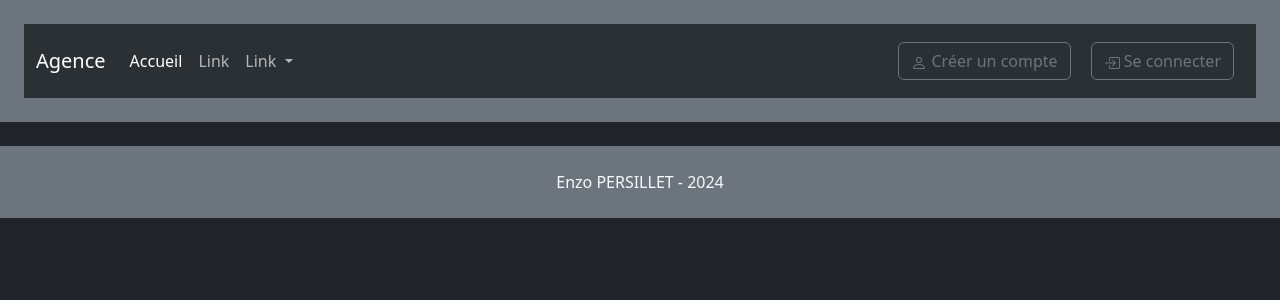
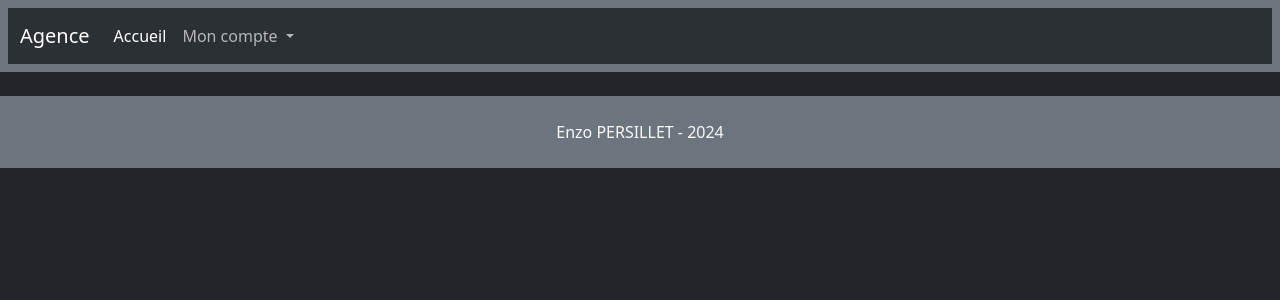
Before and after one commit to Tutez64/IPSSI-Agence, a PHP site: template vue/template.php in a window 1280 px wide. Shown: the top 300 px of the page. Run offline with PHP 8.4, Linux system fonts and the light colour scheme; the template is opened without the code that fills it, so the values that code supplies are empty; the visitor is signed in with stand-in values (Sample User, id 1).

Commit message:
Add disconnection and update navbar accordingly

```diff
--- a/vue/template.php
+++ b/vue/template.php
@@ -10,7 +10,7 @@
 </head>
 <body>
 <script src="https://cdn.jsdelivr.net/npm/bootstrap@5.3.3/dist/js/bootstrap.bundle.min.js" integrity="sha384-YvpcrYf0tY3lHB60NNkmXc5s9fDVZLESaAA55NDzOxhy9GkcIdslK1eN7N6jIeHz" crossorigin="anonymous"></script>
-<header class="bg-secondary p-4 mb-3">
+<header class="bg-secondary p-2 mb-3">
     <nav class="navbar navbar-expand-lg bg-body-tertiary">
         <div class="container-fluid">
             <a class="navbar-brand" href="index.php">Agence</a>
@@ -22,22 +22,22 @@
                     <li class="nav-item">
                         <a class="nav-link active" aria-current="page" href="index.php">Accueil</a>
                     </li>
-                    <li class="nav-item">
-                        <a class="nav-link" href="#">Link</a>
-                    </li>
-                    <li class="nav-item dropdown">
+                    <?php if(isset($_SESSION['user'])){
+                        echo '<li class="nav-item dropdown">
                                 <a class="nav-link dropdown-toggle" href="#" role="button" data-bs-toggle="dropdown" aria-expanded="false">
-                            Link
+                                    Mon compte
                                 </a>
                                 <ul class="dropdown-menu">
-                            <li><a class="dropdown-item" href="#">Action</a></li>
-                            <li><a class="dropdown-item" href="#">Another action</a></li>
+                                    <li><a class="dropdown-item" href="#">Nouvelle réservation</a></li>
+                                    <li><a class="dropdown-item" href="#">Voir mes réversations</a></li>
                                     <li><hr class="dropdown-divider"></li>
-                            <li><a class="dropdown-item" href="#">Something else here</a></li>
+                                    <li><a class="dropdown-item" href="?action=logout">Se déconnecter</a></li>
                                 </ul>
-                    </li>
+                            </li>';
+                        }?>
                 </ul>
-                <button type="button" class="btn btn-outline-secondary" data-bs-toggle="modal" data-bs-target="#signupModal" style="margin: 10px;">
+                <?php if(!isset($_SESSION['user'])){
+                    echo '<button type="button" class="btn btn-outline-secondary" data-bs-toggle="modal" data-bs-target="#signupModal" style="margin: 10px;">
                         <svg xmlns="http://www.w3.org/2000/svg" width="16" height="16" fill="currentColor" class="bi bi-person" viewBox="0 0 16 16">
                             <path d="M8 8a3 3 0 1 0 0-6 3 3 0 0 0 0 6m2-3a2 2 0 1 1-4 0 2 2 0 0 1 4 0m4 8c0 1-1 1-1 1H3s-1 0-1-1 1-4 6-4 6 3 6 4m-1-.004c-.001-.246-.154-.986-.832-1.664C11.516 10.68 10.289 10 8 10s-3.516.68-4.168 1.332c-.678.678-.83 1.418-.832 1.664z"/>
                         </svg>
@@ -49,7 +49,8 @@
                             <path fill-rule="evenodd" d="M11.854 8.354a.5.5 0 0 0 0-.708l-3-3a.5.5 0 1 0-.708.708L10.293 7.5H1.5a.5.5 0 0 0 0 1h8.793l-2.147 2.146a.5.5 0 0 0 .708.708z"/>
                         </svg>
                             Se connecter
-                </button>
+                    </button>';
+                }?>
             </div>
 
             <div class="modal fade" id="signinModal" tabindex="-1" aria-hidden="true">
```
Lines whose indentation alone changed are shown as unchanged.
